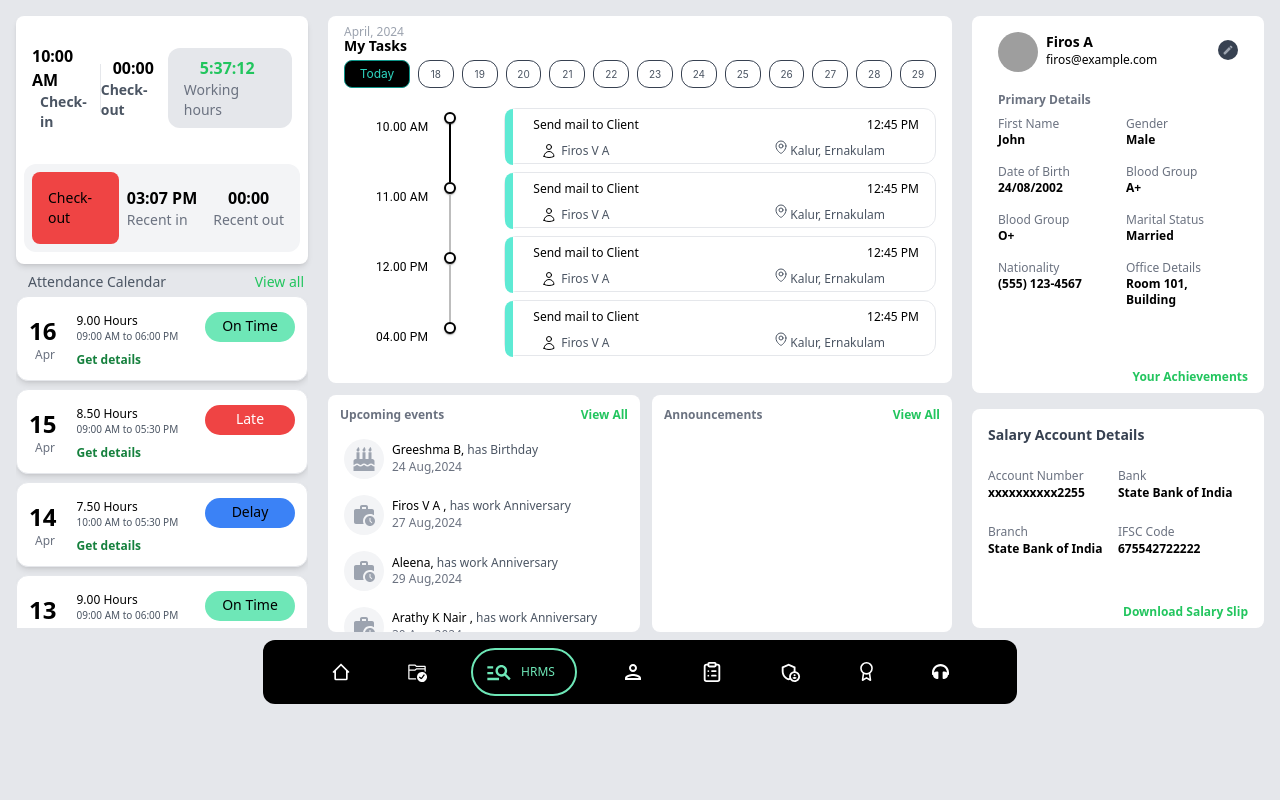
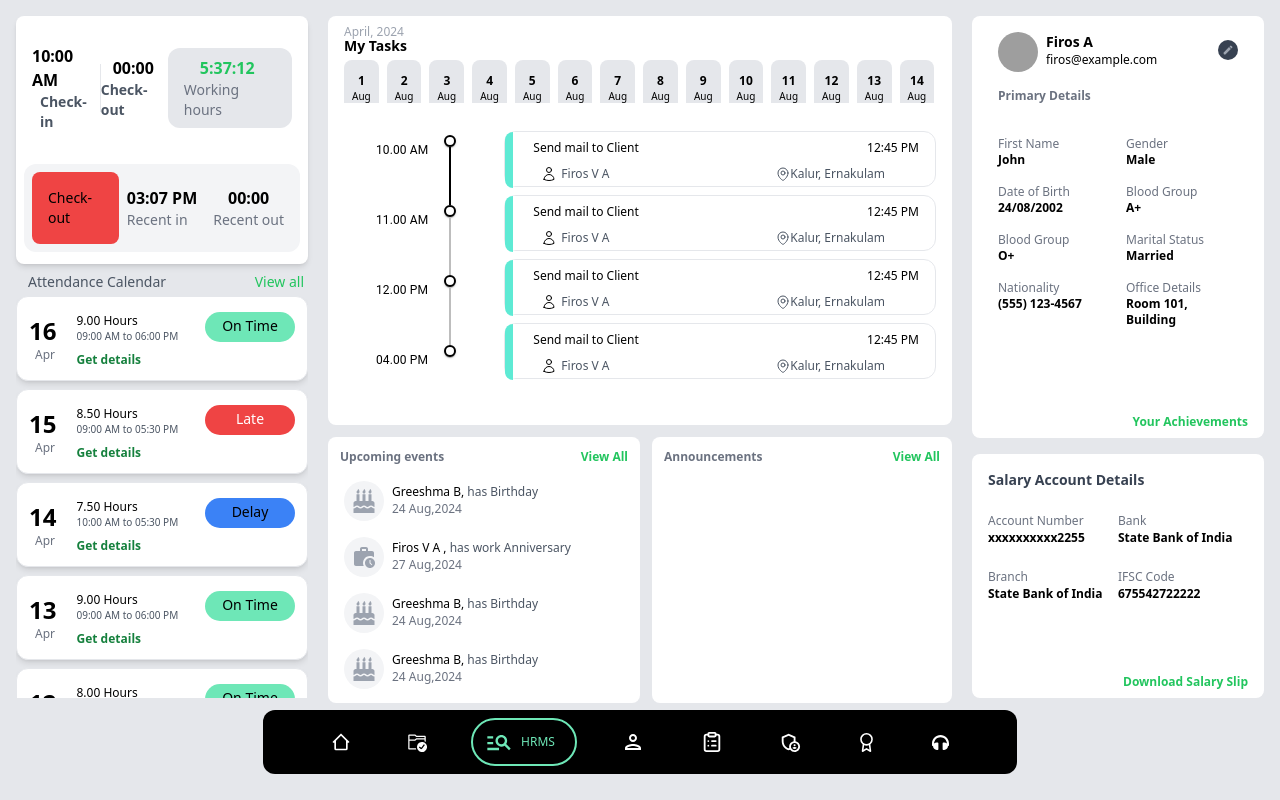
Before and after one commit to Greeshma7894/hrmsadmin, a React (Create React App) app: page / in a window 1280 px wide. Built offline with nearby package versions, Linux system fonts and the light colour scheme; grey boxes are pictures that could not be loaded.

Commit message:
font issue update

```diff
--- a/src/components/AdminDashboard.js
+++ b/src/components/AdminDashboard.js
@@ -1,4 +1,4 @@
-import React from "react";
+import React , { useState } from "react";
 import Attendence from "./Attendance";
 import Header from "./Header";
 import TimelineComponent from "./TimelineComponent";
@@ -10,7 +10,10 @@ import EmployeeDetails from "./EmployeeDetails";
 import Navbar from "./Navbar";
 
 const AdminDashboard = () => {
-  const dates = Array.from({ length: 12 }, (_, i) => i + 18); // Generate an array of dates from 18 to 29
+  const [selectedDate, setSelectedDate] = useState("Today");
+
+  // Dates array from 1 to 31
+  const dates = Array.from({ length: 31 }, (_, i) => i + 1);
   const data = [1, 2, 3, 4];
   return (
     <div className="pt-4 overflow-hidden dark:bg-neutral-900 bg-gray-200 h-screen  flex flex-col">
@@ -19,76 +22,52 @@ const AdminDashboard = () => {
         <div />
       </div> */}
 
-      <div className=" px-4 flex h-[78%]">
-        <div className=" w-full h-full md:w-1/4">
+      <div className="px-4 flex h-[87%]">
+        <div className="w-full h-full md:w-1/4">
           <Attendence />
         </div>
 
-        <div className="mx-5 w-1/2 h-3/4 ">
-          <div className="bg-white lg:w-full h-4/5 dark:text-white text-black  relative rounded-lg mt-0 dark:border border-gray-700 dark:bg-black p-4 flex flex-col">
-            <p
-              className="dark:text-white text-gray-400 text-left text-xs font-thin mb-0 -mt-2"
-
-            >
+        <div className="mx-5 w-1/2 h-3/4">
+        <div className=" bg-white lg:w-full h-4/5 dark:text-white text-black relative rounded-lg mt-0 dark:border border-gray-700 dark:bg-black p-4 flex flex-col">
+      <p className="dark:text-white text-gray-400 text-left text-xs font-thin mb-0 -mt-2">
         April, 2024
       </p>
-            <h1
-              className="text-left text-sm font-semibold mb-1 -mt-1"
+      <h1 className="text-left text-sm font-semibold mb-1 -mt-1">My Tasks</h1>
 
-            >
-              My Tasks
-            </h1>
-            <div className="flex items-center  space-x-2 mb-2">
-              <div className="rounded-lg bg-black border border-teal-600 h-7 flex items-center justify-center">
-                <p
-                  className="text-teal-400 text-center text-xs w-16"
-                  style={{ fontFamily: "'SF Pro Display', sans-serif" }}
-                >
-                  Today
-                </p>
-              </div>
+      {/* Horizontal Scrollable Calendar */}
+      <div className="overflow-x-auto mb-4 no-scrollbar">
+        <div className="flex space-x-2">
           {dates.map((date) => (
             <div
               key={date}
-                  className="rounded-xl dark:bg-black bg-white border border-gray-700 w-20 h-7 flex items-center justify-center"
+              className={`cursor-pointer flex flex-col items-center justify-center w-10 h-14 p-2 rounded-lg ${
+                selectedDate === date ? "bg-teal-400 text-white" : "bg-gray-200"
+              }`}
+              onClick={() => setSelectedDate(date)}
             >
-                  <p
-                    className="text-gray-600"
-                    style={{
-                      fontFamily: "'SF Pro Display', sans-serif",
-                      fontSize: "10px",
-                    }}
-                  >
-                    {date}
-                  </p>
+              <span className="text-xs font-bold">{date}</span>
+              <span className="text-[10px]">Aug</span>
             </div>
           ))}
         </div>
+      </div>
 
       {/* Combined Scrollable Container */}
-            <div
-              className="flex overflow-y-scroll h-full no-scrollbar"
-
-            >
+      <div className="flex overflow-y-scroll h-full no-scrollbar">
         <div>
           <TimelineComponent />
         </div>
-              <div className="pt-3 flex  w-full h-full flex-col  space-y-2">
+        <div className="pt-3 flex w-full h-full flex-col space-y-2">
           <div>
             {data.map((item, index) => (
               <div
                 key={index}
-                      className="relative rounded-xl  border  dark:text-white text-black  dark:bg-black bg-white dark:border-gray-700 h-[3.5rem] flex mb-2"
-
+                className="relative rounded-xl border dark:text-white text-black dark:bg-black bg-white dark:border-gray-700 h-[3.5rem] flex mb-2"
               >
                 <div className="ps-2 rounded-l-xl dark:bg-teal-600 bg-teal-300 h-14"></div>
                 <div className="dark:bg-slate-900 bg-white ps-3 "></div>
-                      <h1 className="ps-2 pt-2 text-xs">
-                        Send mail to Client
-                      </h1>
-                      <span className="absolute right-4 top-2 text-xs">
-                        12:45 PM
-                      </span>
+                <h1 className="ps-2 pt-2 text-xs">Send mail to Client</h1>
+                <span className="absolute right-4 top-2 text-xs">12:45 PM</span>
                 <svg
                   xmlns="http://www.w3.org/2000/svg"
                   fill="none"
@@ -112,7 +91,7 @@ const AdminDashboard = () => {
                   viewBox="0 0 24 24"
                   strokeWidth="1.5"
                   stroke="#4B5563"
-                        className="absolute right-36 pb-1 bottom-1 w-5 h-5"
+                  className="absolute right-36 pb-0 bottom-1 w-4 h-4"
                 >
                   <path
                     strokeLinecap="round"
@@ -180,49 +159,19 @@ const AdminDashboard = () => {
                       </span>
                     </div>
                   </div>
-                  <div className="ps-4 flex items-center space-x-2">
+                  <div className="ps-4  flex items-center space-x-2">
                     <div className="relative w-10 h-10 overflow-hidden bg-gray-100 rounded-full dark:bg-gray-600 flex items-center justify-center">
-                      <MdWorkHistory className="text-gray-400 w-6 h-6" />
+                      <FaBirthdayCake className="text-gray-400 w-6 h-6" />
                     </div>
                     <div className="flex flex-col">
-                      <span className="text-xs dark:text-white text-black max-w-1245:text-[1px]">
-                        Aleena,{" "}
+                      <span className="dark:text-white text-black text-xs max-w-1245:text-[11px]">
+                        Greeshma B,{" "}
                         <span className="text-[12px] text-gray-600 max-w-1245:text-[10px]">
-                          has work Anniversary
-                        </span>
-                      </span>
-                      <span className="text-xs text-gray-500">29 Aug,2024</span>
-                    </div>
-                  </div>
-                  <div className="ps-4 flex items-center space-x-2">
-                    <div className="relative w-10 h-10 overflow-hidden bg-gray-100 rounded-full dark:bg-gray-600 flex items-center justify-center">
-                      <MdWorkHistory className="text-gray-400 w-6 h-6" />
-                    </div>
-                    <div className="flex flex-col">
-                      <span className="text-xs dark:text-white text-black max-w-1245:text-[10px]">
-                        Arathy K Nair ,{" "}
-                        <span className="text-[12px] text-gray-600 max-w-1245:text-[10px]">
-                          has work Anniversary
+                          has Birthday
                         </span>
                       </span>
                       <span className="text-[12px] text-gray-500">
-                        30 Aug,2024
-                      </span>
-                    </div>
-                  </div>
-                  <div className="ps-4 flex items-center space-x-2">
-                    <div className="relative w-10 h-10 overflow-hidden bg-gray-100 rounded-full dark:bg-gray-600 flex items-center justify-center">
-                      <MdWorkHistory className="text-gray-400 w-6 h-6" />
-                    </div>
-                    <div className="flex flex-col">
-                      <span className="text-xs dark:text-white text-black max-w-1245:text-[10px]">
-                        Arathy K Nair ,{" "}
-                        <span className="text-[12px] text-gray-600 max-w-1245:text-[10px]">
-                          has work Anniversary
-                        </span>
-                      </span>
-                      <span className="text-[12px] text-gray-500">
-                        30 Aug,2024
+                        24 Aug,2024
                       </span>
                     </div>
                   </div>
@@ -231,13 +180,47 @@ const AdminDashboard = () => {
                       <FaBirthdayCake className="text-gray-400 w-6 h-6" />
                     </div>
                     <div className="flex flex-col">
-                      <span className="text-xs dark:text-white text-black max-w-1245:text-[10px]">
-                        Jancy Daniel ,{" "}
+                      <span className="dark:text-white text-black text-xs max-w-1245:text-[11px]">
+                        Greeshma B,{" "}
                         <span className="text-[12px] text-gray-600 max-w-1245:text-[10px]">
                           has Birthday
                         </span>
                       </span>
-                      <span className="text-xs text-gray-500">30 Aug,2024</span>
+                      <span className="text-[12px] text-gray-500">
+                        24 Aug,2024
+                      </span>
+                    </div>
+                  </div>
+                  <div className="ps-4 flex items-center space-x-2">
+                    <div className="relative w-10 h-10 overflow-hidden bg-gray-100 rounded-full dark:bg-gray-600 flex items-center justify-center">
+                      <FaBirthdayCake className="text-gray-400 w-6 h-6" />
+                    </div>
+                    <div className="flex flex-col">
+                      <span className="dark:text-white text-black text-xs max-w-1245:text-[11px]">
+                        Greeshma B,{" "}
+                        <span className="text-[12px] text-gray-600 max-w-1245:text-[10px]">
+                          has Birthday
+                        </span>
+                      </span>
+                      <span className="text-[12px] text-gray-500">
+                        24 Aug,2024
+                      </span>
+                    </div>
+                  </div>
+                  <div className="ps-4  flex items-center space-x-2">
+                    <div className="relative w-10 h-10 overflow-hidden bg-gray-100 rounded-full dark:bg-gray-600 flex items-center justify-center">
+                      <FaBirthdayCake className="text-gray-400 w-6 h-6" />
+                    </div>
+                    <div className="flex flex-col">
+                      <span className="dark:text-white text-black text-xs max-w-1245:text-[11px]">
+                        Greeshma B,{" "}
+                        <span className="text-[12px] text-gray-600 max-w-1245:text-[10px]">
+                          has Birthday
+                        </span>
+                      </span>
+                      <span className="text-[12px] text-gray-500">
+                        24 Aug,2024
+                      </span>
                     </div>
                   </div>
                 </div>
@@ -249,7 +232,7 @@ const AdminDashboard = () => {
 
               >
                 <div className="pl-3 pt-3 text-xs text-gray-500 mb-4 flex justify-between items-center">
-                  <span className="font-bold">Announcements</span>
+                  <span className="font-bold max-w-1245:font-semibold max-w-1245:text-[11px]">Announcements</span>
                   <span className="text-xs font-semibold text-green-500 pr-3 cursor-pointer">
                     View All
                   </span>
@@ -273,7 +256,7 @@ const AdminDashboard = () => {
 
       </div>
       <div className="mt-3 pb-4">
-      <Navbar activePage="hrms" />
+      <Navbar className="" activePage="hrms" />
       </div>
     </div>
   );
--- a/src/components/EmployeeDetails.js
+++ b/src/components/EmployeeDetails.js
@@ -15,13 +15,16 @@ const EmployeeDetails = () => {
           <div className="dark:text-white max-w-1245:text-[9px] text-black text-xs">firos@example.com</div>
         </div>
       </div>
-      <div className="mt-1">
+      <div className="mt-1 max-w-1245:mt-1">
         <EditIcon className="text-gray-400 bg-gray-700 rounded-full p-1" fontSize="small" />
       </div>
     </div>
 
-    <div className="mt-1 max-w-1245:-mt-3 min-w-1245:-space-y-1">
-      <h1 className="text-gray-500 max-w-1245:font-semibold max-w-1245:text-[10px] min-w-1245:font-semibold min-w-1245:text-xs mb-3">Primary Details</h1>
+
+      <div className=''>
+      <h1 className="text-gray-500 max-w-1245:font-semibold max-w-1245:text-[10px] min-w-1245:font-semibold min-w-1245:text-xs mb-8">Primary Details</h1>
+      </div>
+      <div className=" max-w-1245:-mt-2 min-w-1245:-space-y-1">
       <div className="grid grid-cols-2 gap-4 text-gray-300">
         <div>
           <h1 className="max-w-1245:text-[10px] max-w-1245:-mt-1 min-w-1245:text-xs text-gray-500 text-[10px] lg:text-xs">First Name</h1>
@@ -58,7 +61,7 @@ const EmployeeDetails = () => {
       </div>
     </div>
 
-    <h1 className="absolute min-w-1245:bottom-2 max-w-1245:bottom-0 max-w-1245:text-[10px] right-4 text-green-500 font-semibold text-xs cursor-pointer hover:underline" >
+    <h1 className="absolute min-w-1245:bottom-2 max-w-1245:bottom-2 max-w-1245:text-[10px] right-4 text-green-500 font-semibold text-xs cursor-pointer hover:underline" >
       Your Achievements
     </h1>
   </div>
--- a/src/components/Navbar.js
+++ b/src/components/Navbar.js
@@ -46,7 +46,7 @@ const Navbar = ({ activePage }) => {
 
   return (
     <div className='flex justify-center  dark:bg-neutal-900 bg-grey-200'>
-      <div className='flex bg-black justify-between gap-8 rounded-xl py-2 px-14 items-center mb-3'>
+      <div className='flex bg-black justify-between gap-8 rounded-xl py-2 max-w-1245:py-1 px-14 items-center mb-3'>
         {items.map(({ icon, label, key, size, to }) => (
           <NavbarItem
             key={key}
```
Lines whose indentation alone changed are shown as unchanged.
